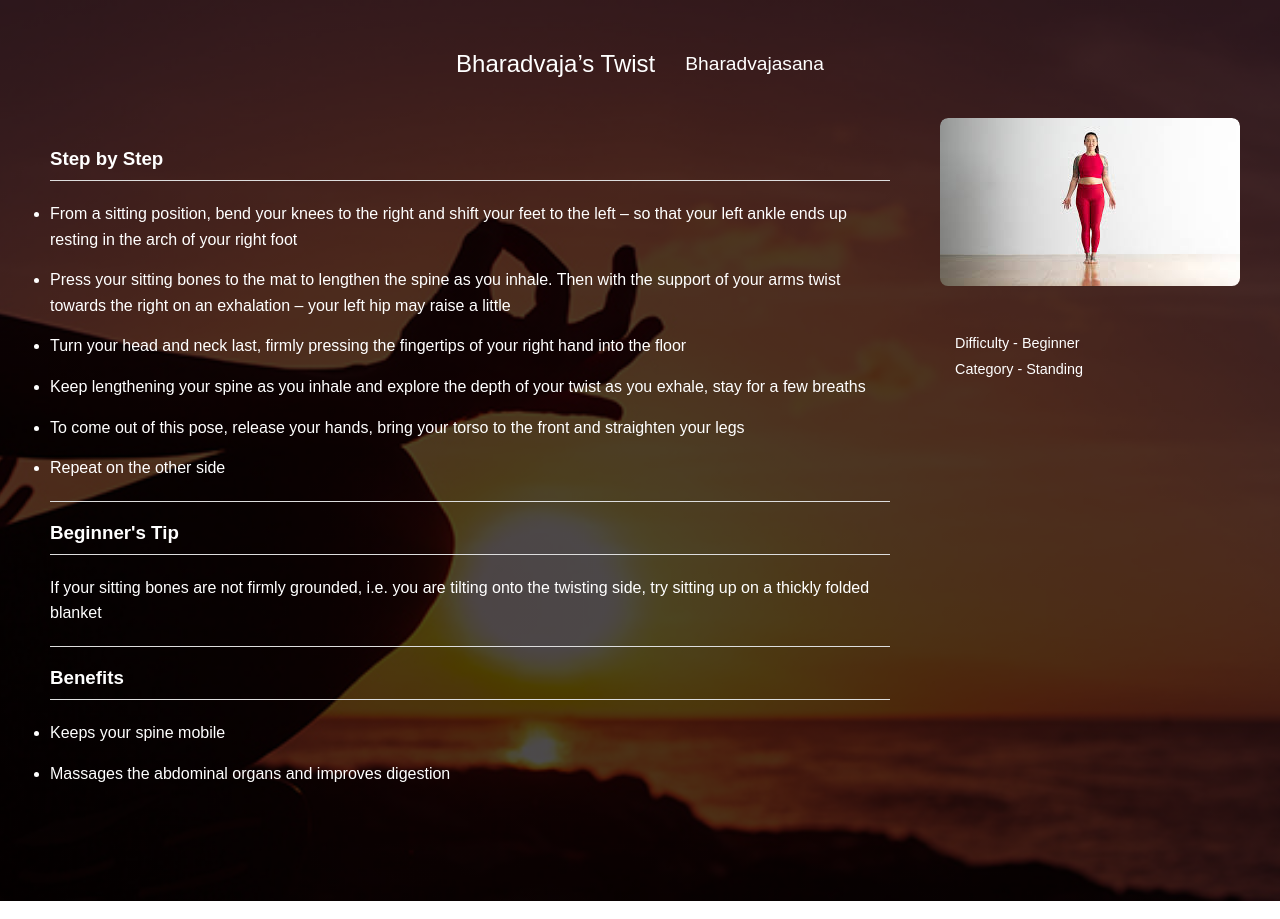
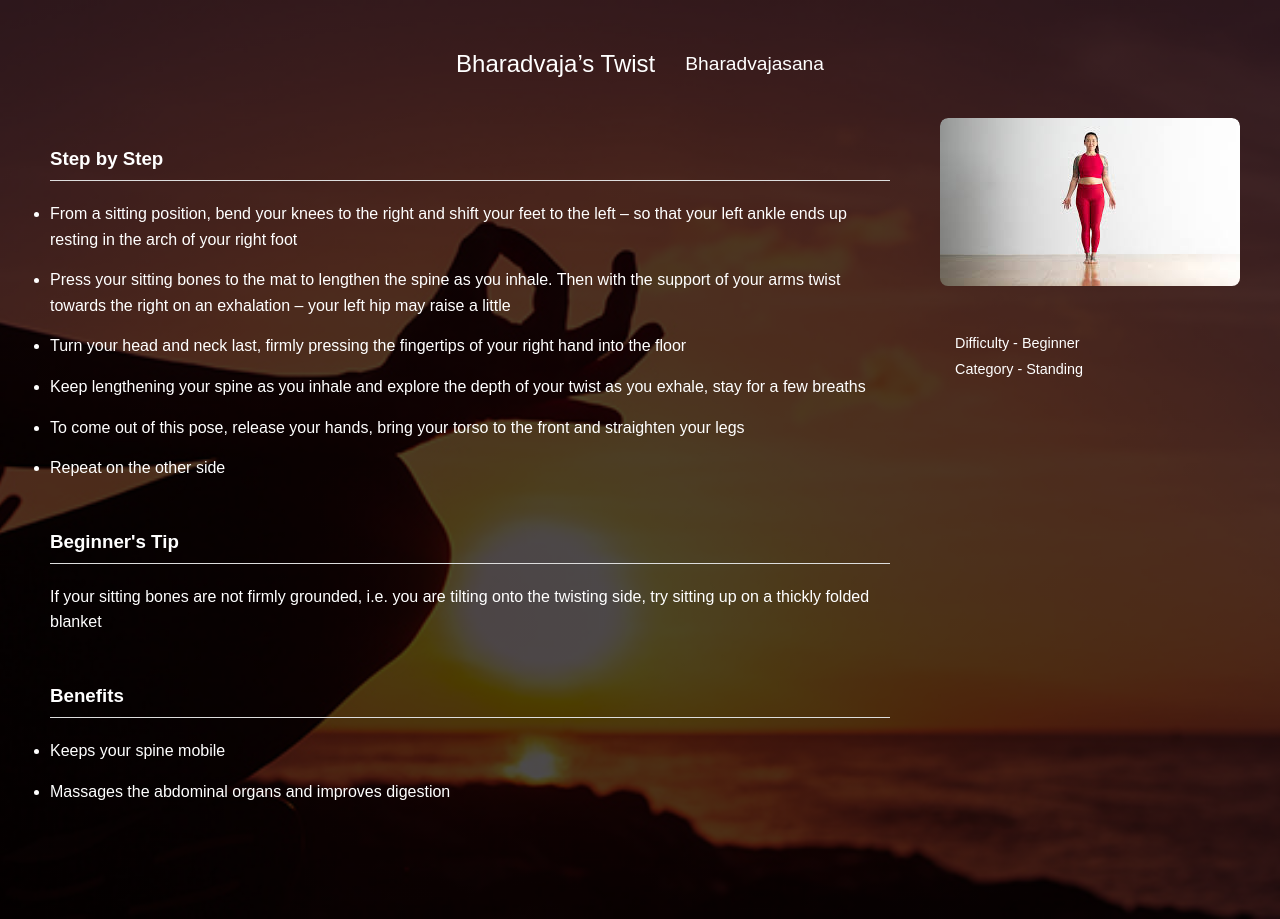
Before and after one commit to Pranathi1314/YogaAssitant, a React (Create React App) app in the folder frontend/: page /posedetail in a window 1280 px wide. Built offline with nearby package versions, Linux system fonts and the light colour scheme.

Commit message:
PoseDetails css modified

```diff
--- a/frontend/src/components/PoseDetail/PoseDetail.css
+++ b/frontend/src/components/PoseDetail/PoseDetail.css
@@ -70,6 +70,14 @@
     color: #ffffff; /* Adjusted text color */
 }
 
+.tips{
+    margin-top: 50px;
+}
+
+.benefits{
+    margin-top: 50px;
+}
+
 /* Pose Image Section */
 .poseImg {
     margin: 20px;
--- a/frontend/src/components/PoseDetail/PoseDetail.jsx
+++ b/frontend/src/components/PoseDetail/PoseDetail.jsx
@@ -24,7 +24,7 @@ const PoseDetail = () => {
                     </li>
                 </ul>
                 </div>
-                <hr className='hori'></hr>
+                {/* <hr className='hori'></hr> */}
 
                 <div className='tips'>
                 <h3 className='tipsHeading'>Beginner's Tip</h3>
@@ -32,7 +32,7 @@ const PoseDetail = () => {
                 If your sitting bones are not firmly grounded, i.e. you are tilting onto the twisting side, try sitting up on a thickly folded blanket
                 </p>
                 </div>
-                <hr className='hori'></hr>
+                {/* <hr className='hori'></hr> */}
                 <div className='benefits'>
                     <h3 className='benefitsHeading'>Benefits</h3>
                     <ul>
```
